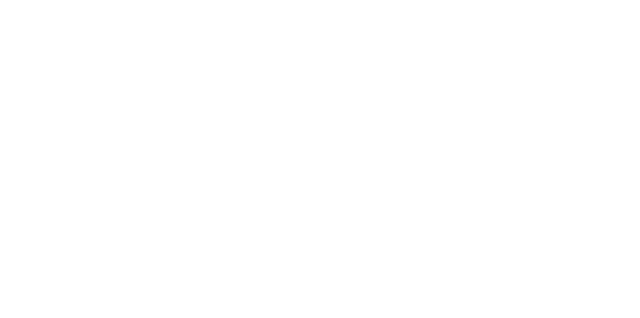
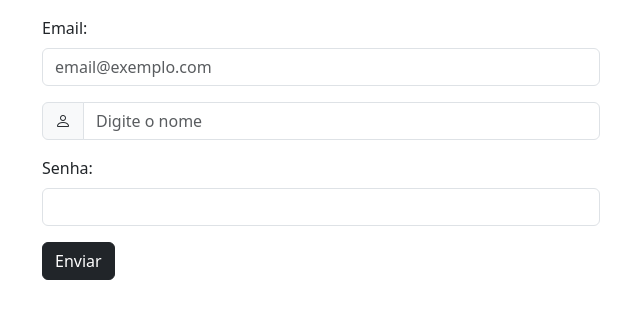
Before and after one commit to bellidin/Bootstrap_Intro_Isabelli, a plain HTML site: page ex4_formulario-sub-css/ex4.html in a window 1280 px wide. Shown: the whole page, without its empty margins (40-680 px from the left). Drawn offline with nearby package versions, Linux system fonts and the light colour scheme.

Commit message:
Formulário e botões

```diff
--- a/ex4_formulario-sub-css/ex4.html
+++ b/ex4_formulario-sub-css/ex4.html
@@ -16,9 +16,32 @@
 </head>
 <body>
 
+    <div class="container mt-3">
+        <form class="custom-form">
+            <div class="col-sm-6 mb-3">
+                <label for="email" class="form-label">
+                    Email:
+                </label>
+                <input type="text" class="form-control custom-input" placeholder="email@exemplo.com" id="email">
+            </div>
 
-    <!-- 1ª Digitação (Aqui) -->
-
+            <div class="col-sm-6 mb-3">
+                <div class="input-group">
+                    <span class="input-group-text custom-icon">
+                        <i class="bi bi-person"></i>
+                    </span>
+                        <input type="text" class="form-control custom-input" placeholder="Digite o nome">
+            </div>
+            </div>
+            <div class="col-sm-6 mb-3">
+                <label for="senha" class="form-label">
+                    Senha:
+                </label>
+                <input type="password" class="form-control custom-input" id="senha">
+            </div>
+            <button type="submit" class="btn btn-dark custom-button">Enviar</button>
+        </form>
+    </div>
 
     <script src="https://cdn.jsdelivr.net/npm/bootstrap@5.3.0/dist/js/bootstrap.bundle.min.js"></script>
 </body>
```
Also changed, not shown: ex3_botoes/ex3.html (+21 -3 lines).
